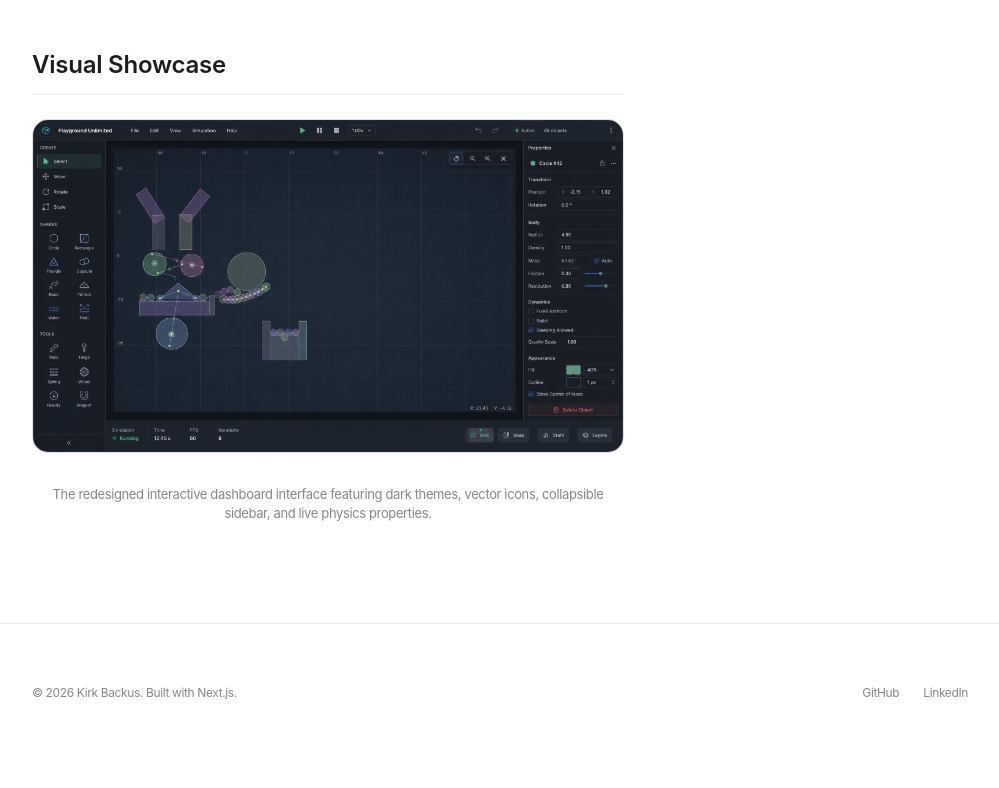
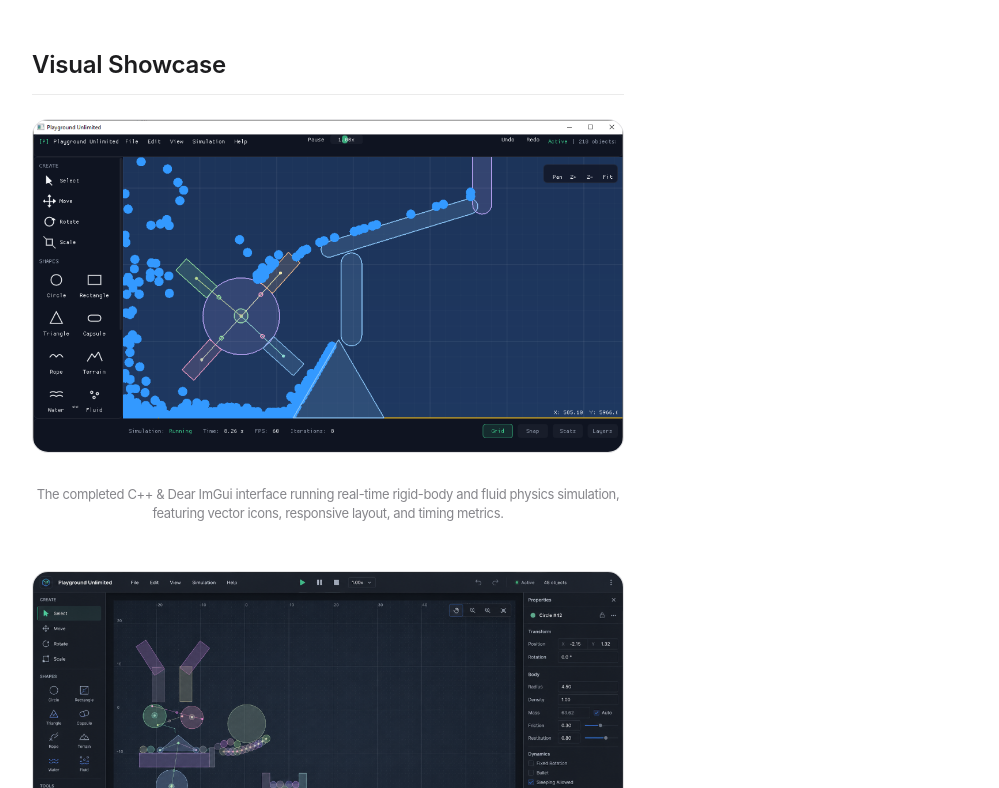
Before and after one commit to kirkbackus/portfolio, a Next.js app: page /projects/playground-unlimited in a window 1280 px wide. Shown: the part 1672-2460 px from the top of the page, without its empty margins (140-1139 px from the left). Before the commit the page ends 2434 px from the top, so only its background shows below. Built offline with nearby package versions, Linux system fonts and the light colour scheme.

Commit message:
Add final running application screenshot and update Visual Showcase on Playground Unlimited project page

```diff
--- a/src/app/projects/playground-unlimited/page.tsx
+++ b/src/app/projects/playground-unlimited/page.tsx
@@ -171,12 +171,25 @@ export default function PlaygroundUnlimitedPage() {
             <div className={styles.gallery}>
               <div className={styles.imageContainer}>
                 <img
+                  src={getAssetPath("/images/playground-unlimited/current-ui.png")}
+                  alt="Playground Unlimited Real-Time Running Application Screenshot"
+                  style={{ width: "100%", height: "auto", display: "block" }}
+                />
+              </div>
+              <p className={styles.caption} style={{ marginBottom: "24px" }}>
+                The completed C++ & Dear ImGui interface running real-time rigid-body and fluid physics simulation, featuring vector icons, responsive layout, and timing metrics.
+              </p>
+
+              <div className={styles.imageContainer}>
+                <img
                   src={getAssetPath("/images/playground-unlimited/ideal-ui.png")}
                   alt="Playground Unlimited Ideal Interface Design Mockup"
                   style={{ width: "100%", height: "auto", display: "block" }}
                 />
               </div>
-              <p className={styles.caption}>The redesigned interactive dashboard interface featuring dark themes, vector icons, collapsible sidebar, and live physics properties.</p>
+              <p className={styles.caption}>
+                The original visual mockup design used to reconstruct the UI styling, components placement, and dark-mode styling scheme.
+              </p>
             </div>
           </section>
         </div>
```
Also changed, not shown: public/images/playground-unlimited/current-ui.png (added).
